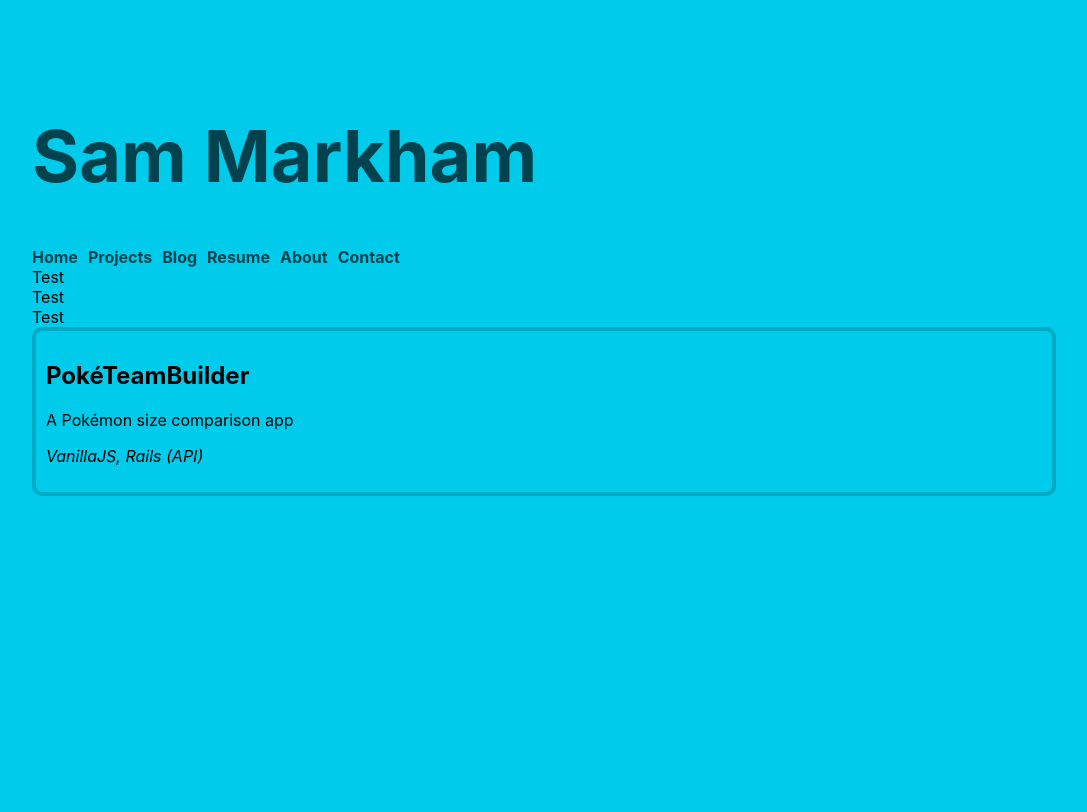
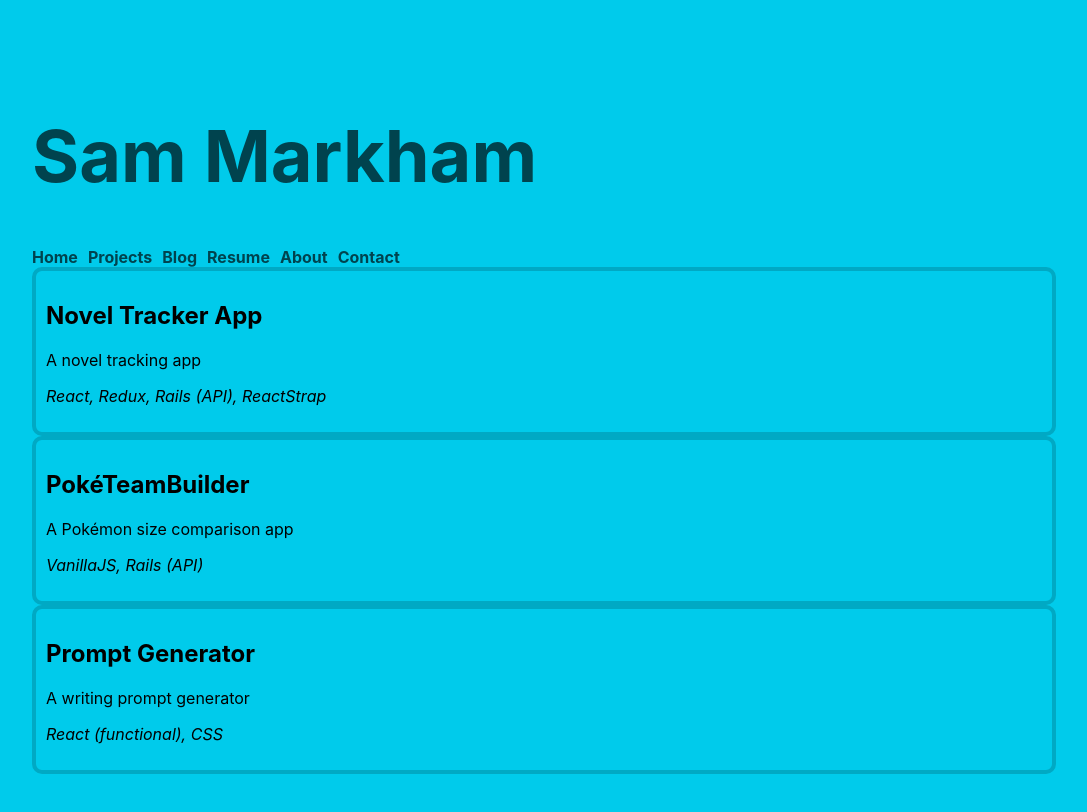
Before and after one commit to sharkham/sharkham-portfolio, a React (Create React App) app: page /projects in a window 1280 px wide. Shown: the top 812 px of the page, without its empty margins (96-1183 px from the left). Built offline with nearby package versions, Linux system fonts and the light colour scheme.

Commit message:
Make Project object use data from props to display full project info

```diff
--- a/src/components/Project.js
+++ b/src/components/Project.js
@@ -1,9 +1,13 @@
 import React from 'react';
 
-const Project = () => {
+const Project = (props) => {
+
+  let { name, description, languages, github } = props.data;
   return (
-    <div>
-      Test
+    <div className="project-card">
+      <h2>{name}</h2>
+      <p>{description}</p>
+      <p className="project-languages">{languages}</p>
     </div>
   );
 }
--- a/src/components/Projects.js
+++ b/src/components/Projects.js
@@ -7,13 +7,8 @@ const Projects = () => {
   return (
     <div>
       {projects.map(project => {
-        return <Project/>
+        return <Project data={project}/>
       })}
-      <div className="project-card">
-        <h2>PokéTeamBuilder</h2>
-        <p>A Pokémon size comparison app</p>
-        <p className="project-languages">VanillaJS, Rails (API)</p>
-      </div>
     </div>
   );
 }
```
Also changed, not shown: 1 other file (tests, documents, lock files or other folders).
